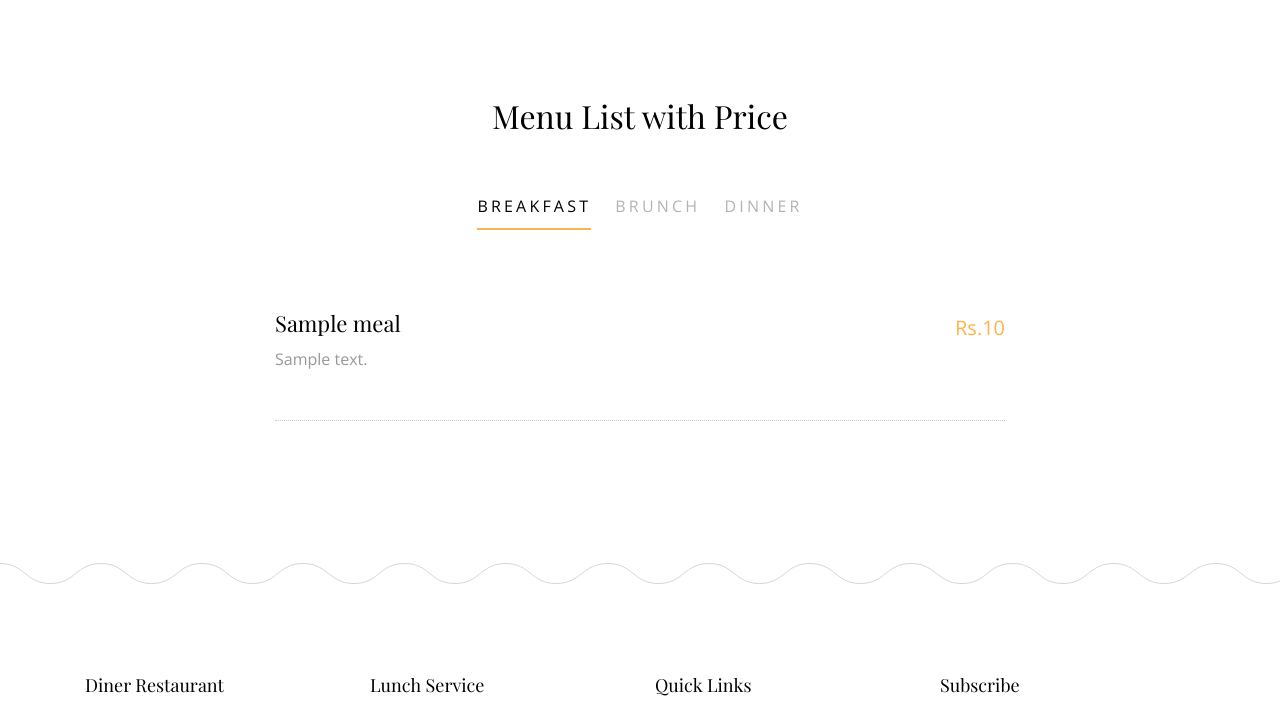
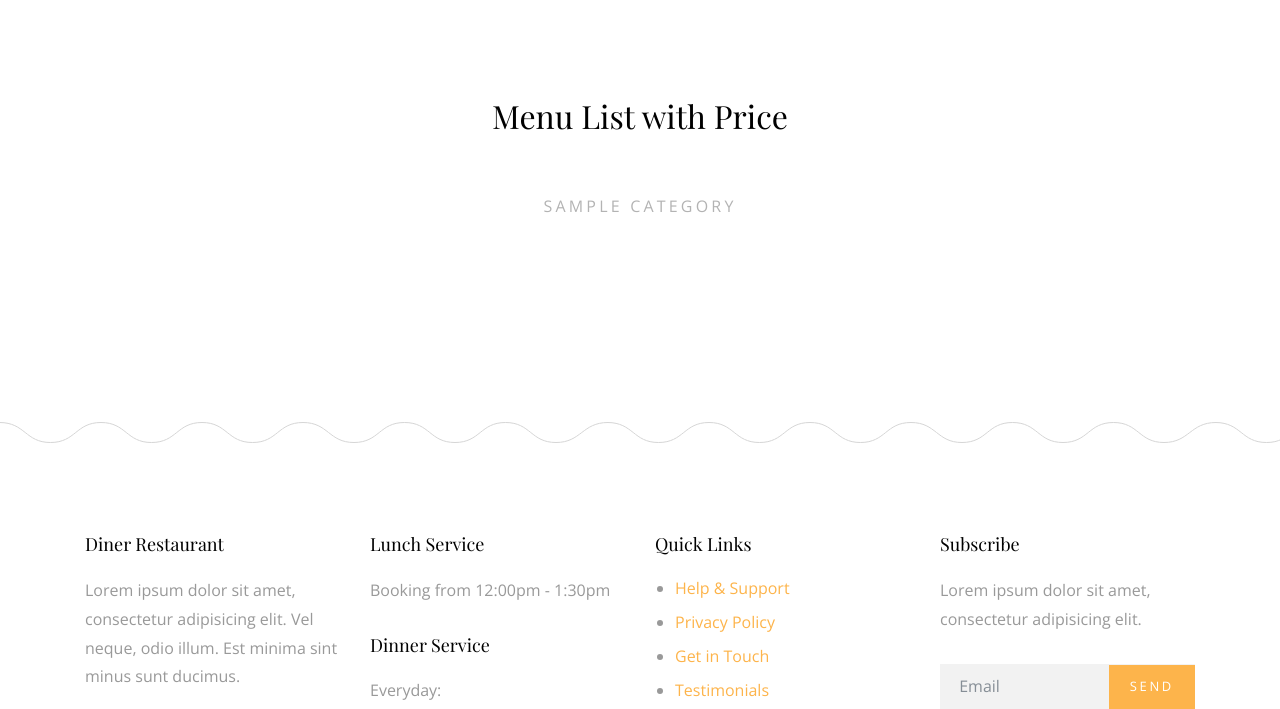
Before and after one commit to priyansh18/Resturant_site, a Django app: template meals/templates/meals/list.html in a window 1280 px wide. Shown: the part 1933-2642 px from the top of the page. Run offline with Django 3.2, Linux system fonts and the light colour scheme; the template is opened without the code that fills it: most values are stand-ins (such as "Sample title", 1, 10 or a date in 2020); some libraries are stand-ins or nearby versions; some web fonts are replaced.

Commit message:
Adding Category Model & Display Meal based on Category

```diff
--- a/meals/admin.py
+++ b/meals/admin.py
@@ -1,5 +1,6 @@
 from django.contrib import admin
-from .models import Meals
+from .models import Meals,Category
 
 # Register your models here.
 admin.site.register(Meals)
+admin.site.register(Category)
--- a/meals/templates/meals/detail.html
+++ b/meals/templates/meals/detail.html
@@ -1,9 +1,11 @@
-{% extends 'base.html' %} {% load static %} {% block content %}
+{% extends 'base.html' %} {% load static %}{% block title %}
+Meal Detail
+{% endblock %} {% block content %}
 <div class="main-wrap">
   <div class="cover_1">
     <div
       class="img_bg"
-      style="background-image: url(img/slider-1.jpg);"
+      style="background-image: url({% static 'img/slider-1.jpg'%})"
       data-stellar-background-ratio="0.5"
     >
       <div class="container">
--- a/meals/templates/meals/list.html
+++ b/meals/templates/meals/list.html
@@ -1,9 +1,11 @@
-{% extends 'base.html' %} {% load static %} {% block content %}
+{% extends 'base.html' %} {% load static %}{% block title %}
+Meals List
+{% endblock %} {% block content %}
 <div class="main-wrap">
   <div class="cover_1">
     <div
       class="img_bg"
-      style="background-image: url(img/slider-1.jpg);"
+      style="background-image: url({%static 'img/slider-1.jpg' %})"
       data-stellar-background-ratio="0.5"
     >
       <div class="container">
@@ -20,7 +22,6 @@
     </div>
   </div>
   <!-- .cover_1 -->
-
 
   <div class="section">
     <div class="container">
@@ -150,7 +151,6 @@
   </div>
   <!-- .section -->
 
-
   <div class="section">
     <div class="container">
       <div class="row justify-content-center">
@@ -158,54 +158,38 @@
           <h2 class="mb-5 text-center">Menu List with Price</h2>
 
           <ul class="nav site-tab-nav" id="pills-tab" role="tablist">
-            <li class="nav-item">
-              <a
-                class="nav-link active"
-                id="pills-breakfast-tab"
-                data-toggle="pill"
-                href="#pills-breakfast"
-                role="tab"
-                aria-controls="pills-breakfast"
-                aria-selected="true"
-                >Breakfast</a
-              >
-            </li>
+            {% for category in categories %}
             <li class="nav-item">
               <a
                 class="nav-link"
-                id="pills-lunch-tab"
+                id="pills-{{category}}-tab"
                 data-toggle="pill"
-                href="#pills-lunch"
+                href="#pills-{{category}}"
                 role="tab"
-                aria-controls="pills-lunch"
-                aria-selected="false"
-                >Brunch</a
+                aria-controls="pills-{{category}}"
+                aria-selected="true"
+                >{{category}}</a
               >
             </li>
-            <li class="nav-item">
-              <a
-                class="nav-link"
-                id="pills-dinner-tab"
-                data-toggle="pill"
-                href="#pills-dinner"
-                role="tab"
-                aria-controls="pills-dinner"
-                aria-selected="false"
-                >Dinner</a
-              >
-            </li>
+            {% endfor %}
           </ul>
           <div class="tab-content" id="pills-tabContent">
+            {% for category in categories %}
             <div
-              class="tab-pane fade show active"
-              id="pills-breakfast"
+              class="tab-pane fade show"
+              id="pills-{{category}}"
               role="tabpanel"
-              aria-labelledby="pills-breakfast-tab"
+              aria-labelledby="pills-{{category}}-tab"
             >
               {% for meal in meal_list %}
+                {% if meal.category == category %}
                   <div class="d-block d-md-flex menu-food-item">
                     <div class="text order-1 mb-3">
-                    <h3><a href="{% url 'meals:meal_detail' meal.slug %}">{{meal.name}}</a></h3>
+                      <h3>
+                        <a href="{% url 'meals:meal_detail' meal.slug %}"
+                          >{{meal.name}}</a
+                        >
+                      </h3>
                       <p>
                         {{meal.description}}
                       </p>
@@ -214,142 +198,10 @@
                       <strong>Rs.{{meal.price}}</strong>
                     </div>
                   </div>
+                {% endif %}
               {% endfor %}
-              <!-- .menu-food-item -->
-
-              <!-- .menu-food-item -->
             </div>
-            <div
-              class="tab-pane fade"
-              id="pills-lunch"
-              role="tabpanel"
-              aria-labelledby="pills-lunch-tab"
-            >
-              <div class="d-block d-md-flex menu-food-item">
-                <div class="text order-1 mb-3">
-                  <h3><a href="#">Jumbo Lump Crab Stack</a></h3>
-                  <p>
-                    Spinach and artichokes in a creamy cheese dip with warm
-                    tortilla chips &amp; salsa.
-                  </p>
-                </div>
-                <div class="price order-2">
-                  <strong>$12.49</strong>
-                </div>
-              </div>
-              <!-- .menu-food-item -->
-
-              <div class="d-block d-md-flex menu-food-item">
-                <div class="text order-1 mb-3">
-                  <h3><a href="#">Jamaican Chicken Wings</a></h3>
-                  <p>
-                    Crisp tortilla and plantain chips covered with lightly
-                    spiced ground beef, melted cheese, pickled jalapeños,
-                    guacamole, sour cream and salsa.
-                  </p>
-                </div>
-                <div class="price order-2">
-                  <strong>$15.99</strong>
-                </div>
-              </div>
-              <!-- .menu-food-item -->
-
-              <div class="d-block d-md-flex menu-food-item">
-                <div class="text order-1 mb-3">
-                  <h3><a href="#">Bahamian Seafood Chowder</a></h3>
-                  <p>
-                    A heaping mountain of rings, handmade with Panko breading
-                    and shredded coconut flakes.
-                  </p>
-                </div>
-                <div class="price order-2">
-                  <strong>$10.99</strong>
-                </div>
-              </div>
-              <!-- .menu-food-item -->
-
-              <div class="d-block d-md-flex menu-food-item">
-                <div class="text order-1 mb-3">
-                  <h3>
-                    <a href="#"
-                      >Grilled Chicken &amp; Tropical Fruit on Mixed Greens</a
-                    >
-                  </h3>
-                  <p>
-                    Lobster and tender shrimp, with onions, sweet peppers,
-                    spinach and our three cheese blend. Griddled and served with
-                    tomato salsa and sour cream.
-                  </p>
-                </div>
-                <div class="price order-2">
-                  <strong>$12.99</strong>
-                </div>
-              </div>
-              <!-- .menu-food-item -->
-            </div>
-            <div
-              class="tab-pane fade"
-              id="pills-dinner"
-              role="tabpanel"
-              aria-labelledby="pills-dinner-tab"
-            >
-              <div class="d-block d-md-flex menu-food-item">
-                <div class="text order-1 mb-3">
-                  <h3><a href="#">Grilled Top Sirlion Steak</a></h3>
-                  <p>
-                    Spinach and artichokes in a creamy cheese dip with warm
-                    tortilla chips &amp; salsa.
-                  </p>
-                </div>
-                <div class="price order-2">
-                  <strong>$18.99</strong>
-                </div>
-              </div>
-              <!-- .menu-food-item -->
-
-              <div class="d-block d-md-flex menu-food-item">
-                <div class="text order-1 mb-3">
-                  <h3><a href="#">Steak Oscar</a></h3>
-                  <p>
-                    Crisp tortilla and plantain chips covered with lightly
-                    spiced ground beef, melted cheese, pickled jalapeños,
-                    guacamole, sour cream and salsa.
-                  </p>
-                </div>
-                <div class="price order-2">
-                  <strong>$23.99</strong>
-                </div>
-              </div>
-              <!-- .menu-food-item -->
-
-              <div class="d-block d-md-flex menu-food-item">
-                <div class="text order-1 mb-3">
-                  <h3><a href="#">Skirt Steak Churrasco</a></h3>
-                  <p>
-                    A heaping mountain of rings, handmade with Panko breading
-                    and shredded coconut flakes.
-                  </p>
-                </div>
-                <div class="price order-2">
-                  <strong>$20.99</strong>
-                </div>
-              </div>
-              <!-- .menu-food-item -->
-
-              <div class="d-block d-md-flex menu-food-item">
-                <div class="text order-1 mb-3">
-                  <h3><a href="#">Grilled Beef Steak</a></h3>
-                  <p>
-                    Lobster and tender shrimp, with onions, sweet peppers,
-                    spinach and our three cheese blend. Griddled and served with
-                    tomato salsa and sour cream.
-                  </p>
-                </div>
-                <div class="price order-2">
-                  <strong>$20.99</strong>
-                </div>
-              </div>
-              <!-- .menu-food-item -->
+            {% endfor %}
             </div>
           </div>
         </div>
@@ -357,7 +209,6 @@
     </div>
   </div>
 
-
   <!-- .section -->
 </div>
 
--- a/templates/base.html
+++ b/templates/base.html
@@ -1,8 +1,11 @@
 <!doctype html>
 <html lang="en">
   <head>
+
     {% load static %}
-    <title>Colorlib Diner</title>
+
+    <title>{% block title %}{% endblock %}</title>
+
     <meta charset="utf-8">
     <meta name="viewport" content="width=device-width, initial-scale=1, shrink-to-fit=no">
 
```
Also changed, not shown: meals/models.py (+11 -0 lines), meals/views.py (+12 -8 lines), db.sqlite3, meals/migrations/0004_auto_20200625_2309.py (added), meals/migrations/0005_auto_20200625_2315.py (added), media/meals/Aloo_Paratha.jpg (added), media/meals/Idli_Sambar.jpg (added), media/meals/Kadai_Paneer.jpg (added), media/meals/Poha.jpg (added). Lines whose indentation alone changed are shown as unchanged.
